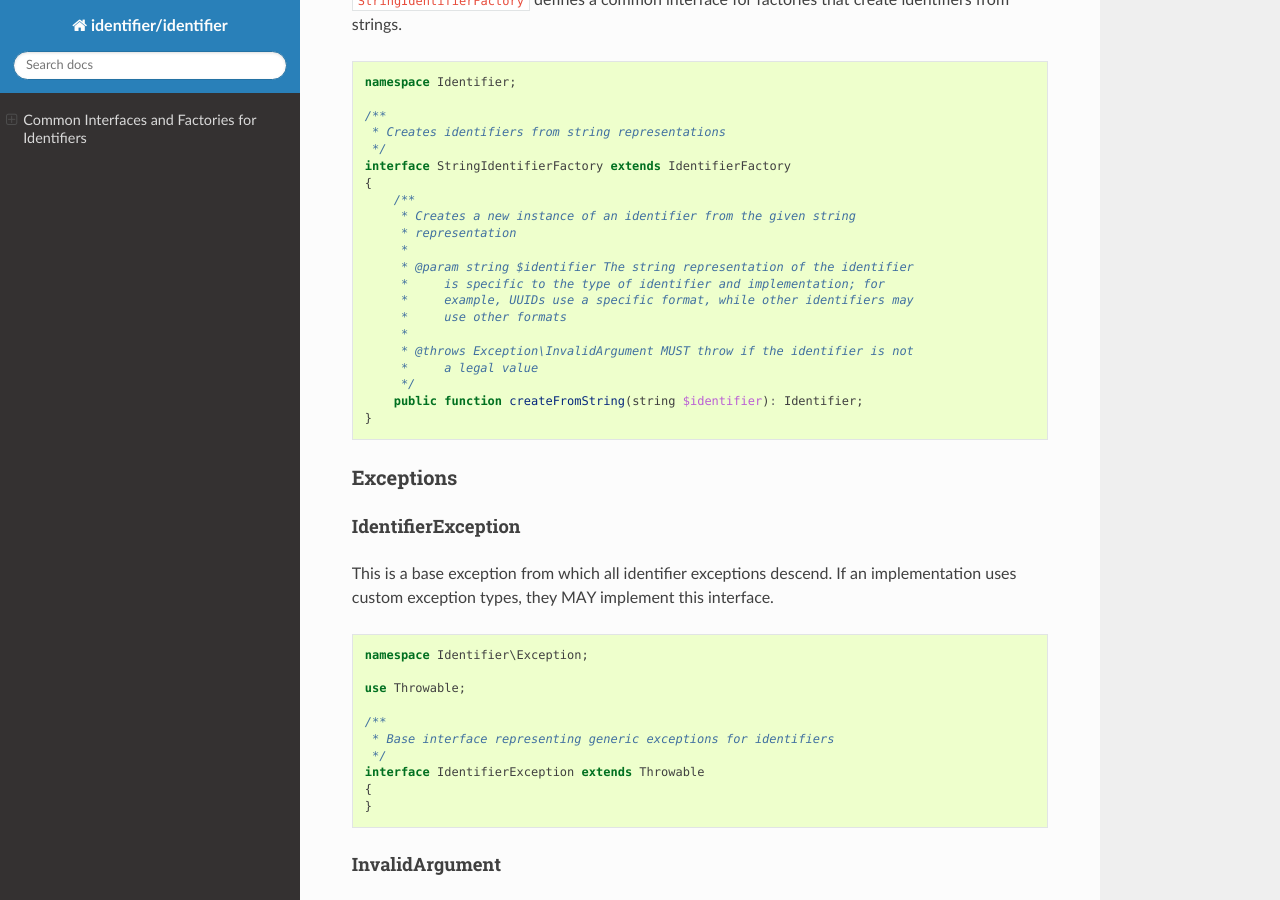
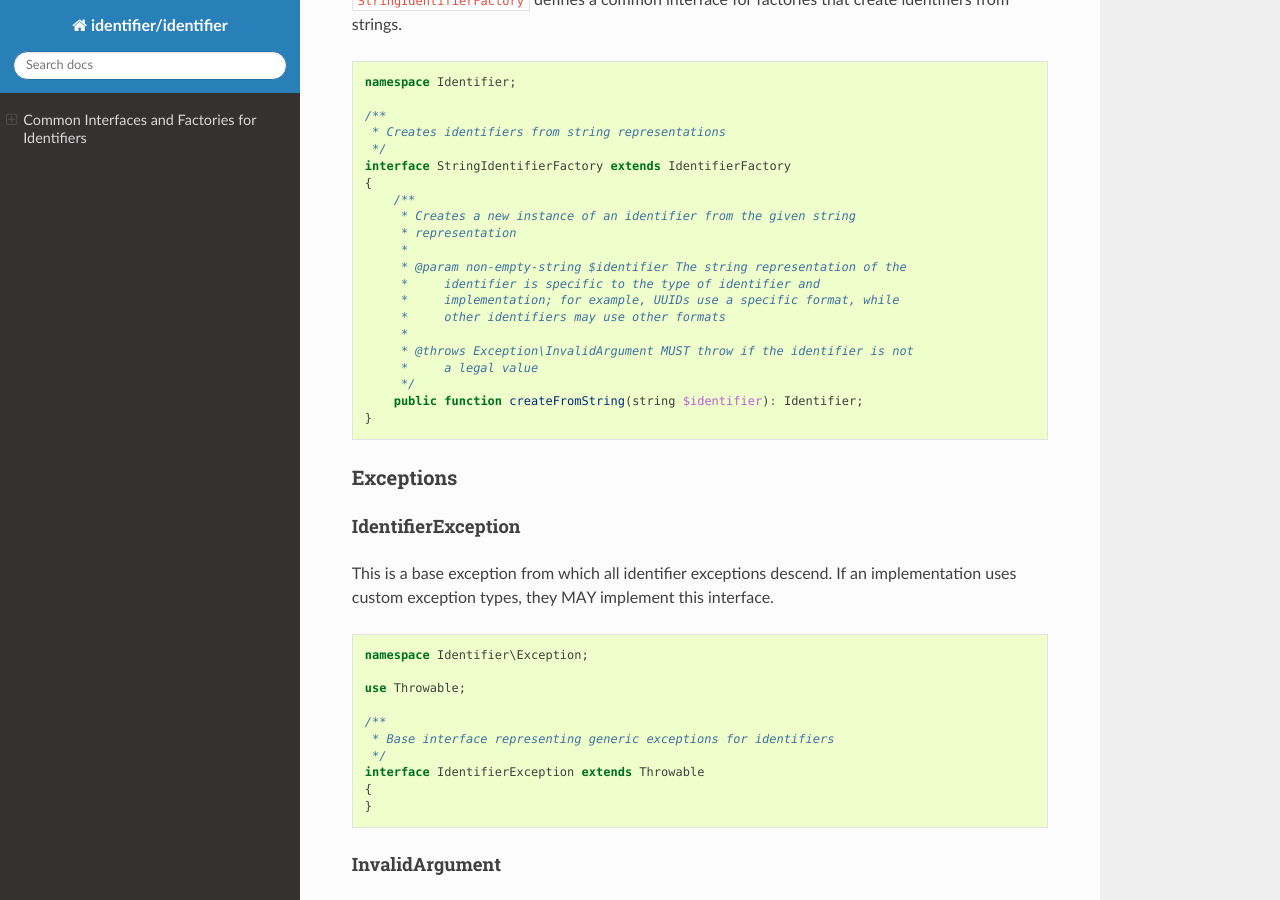
Before and after one commit to php-identifier/identifier, a Sphinx documentation site: the page built from docs/index.rst, in a window 1280 px wide and 900 px high, scrolled down 8860 px. Built offline with Sphinx 7.4.7 and the Read the Docs theme 3.1.0, drawn with Linux system fonts in a browser that asks for light colours; some of the changed text lies outside the part shown.

Commit message:
feat: require non-empty string for identifiers on creation

```diff
--- a/docs/index.rst
+++ b/docs/index.rst
@@ -366,8 +366,8 @@ identifiers from raw byte strings.
          * Creates a new instance of an identifier from the given byte string
          * representation
          *
-         * @param string $identifier A binary octet string encoded according to
-         *     the specification for the type of identifier
+         * @param non-empty-string $identifier A binary octet string encoded
+         *     according to the specification for the type of identifier
          *
          * @throws Exception\InvalidArgument MUST throw if $identifier is not a
          *     legal value
@@ -460,10 +460,10 @@ create identifiers from strings.
          * Creates a new instance of an identifier from the given string
          * representation
          *
-         * @param string $identifier The string representation of the identifier
-         *     is specific to the type of identifier and implementation; for
-         *     example, UUIDs use a specific format, while other identifiers may
-         *     use other formats
+         * @param non-empty-string $identifier The string representation of the
+         *     identifier is specific to the type of identifier and
+         *     implementation; for example, UUIDs use a specific format, while
+         *     other identifiers may use other formats
          *
          * @throws Exception\InvalidArgument MUST throw if the identifier is not
          *     a legal value
```
Also changed, not shown: CHANGELOG.md (+5 -0 lines), 3 other files.
